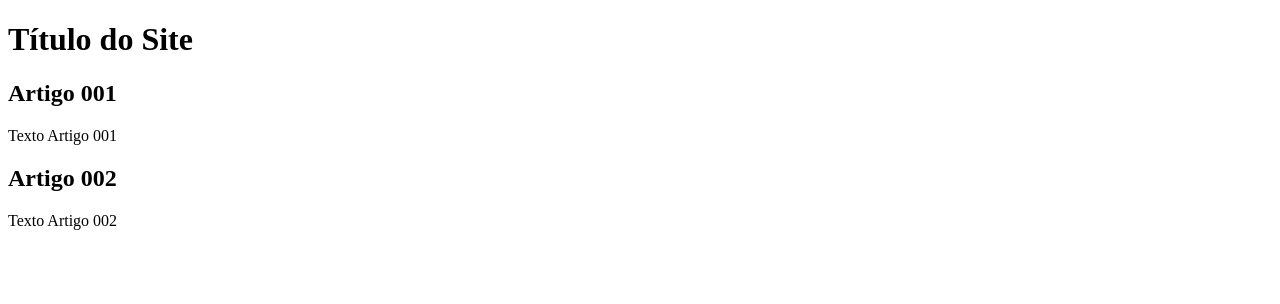
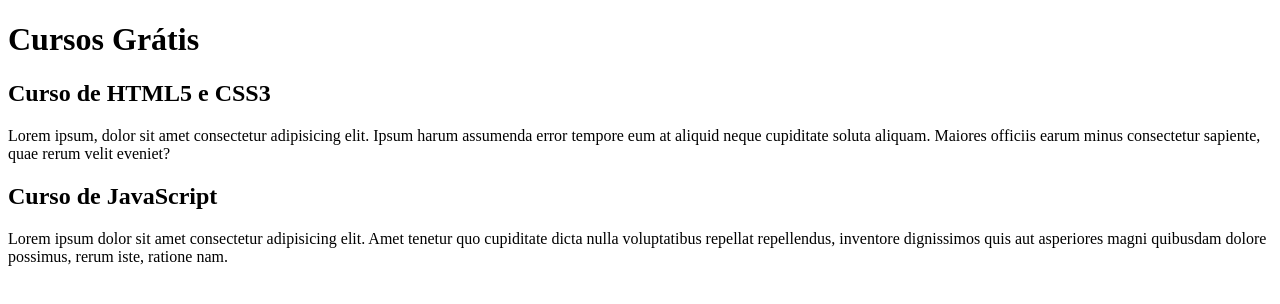
Before and after one commit to joaovgfreitas/projeto-site, a plain HTML site: page index.html in a window 1280 px wide. Drawn offline with Linux system fonts and the light colour scheme.

Commit message:
comecei a comitar o conteudo

```diff
--- a/index.html
+++ b/index.html
@@ -8,15 +8,15 @@
 <body>
     <main>
         <header>
-            <h1>Título do Site</h1>
+            <h1>Cursos Grátis</h1>
         </header>
         <article>
-            <h2>Artigo 001</h2>
-            <p>Texto Artigo 001</p>
+            <h2>Curso de HTML5 e CSS3</h2>
+            <p>Lorem ipsum, dolor sit amet consectetur adipisicing elit. Ipsum harum assumenda error tempore eum at aliquid neque cupiditate soluta aliquam. Maiores officiis earum minus consectetur sapiente, quae rerum velit eveniet?</p>
         </article>
         <article>
-            <h2>Artigo 002</h2>
-            <p>Texto Artigo 002</p>
+            <h2>Curso de JavaScript</h2>
+            <p>Lorem ipsum dolor sit amet consectetur adipisicing elit. Amet tenetur quo cupiditate dicta nulla voluptatibus repellat repellendus, inventore dignissimos quis aut asperiores magni quibusdam dolore possimus, rerum iste, ratione nam.</p>
         </article>
     </main>
 </body>
```
